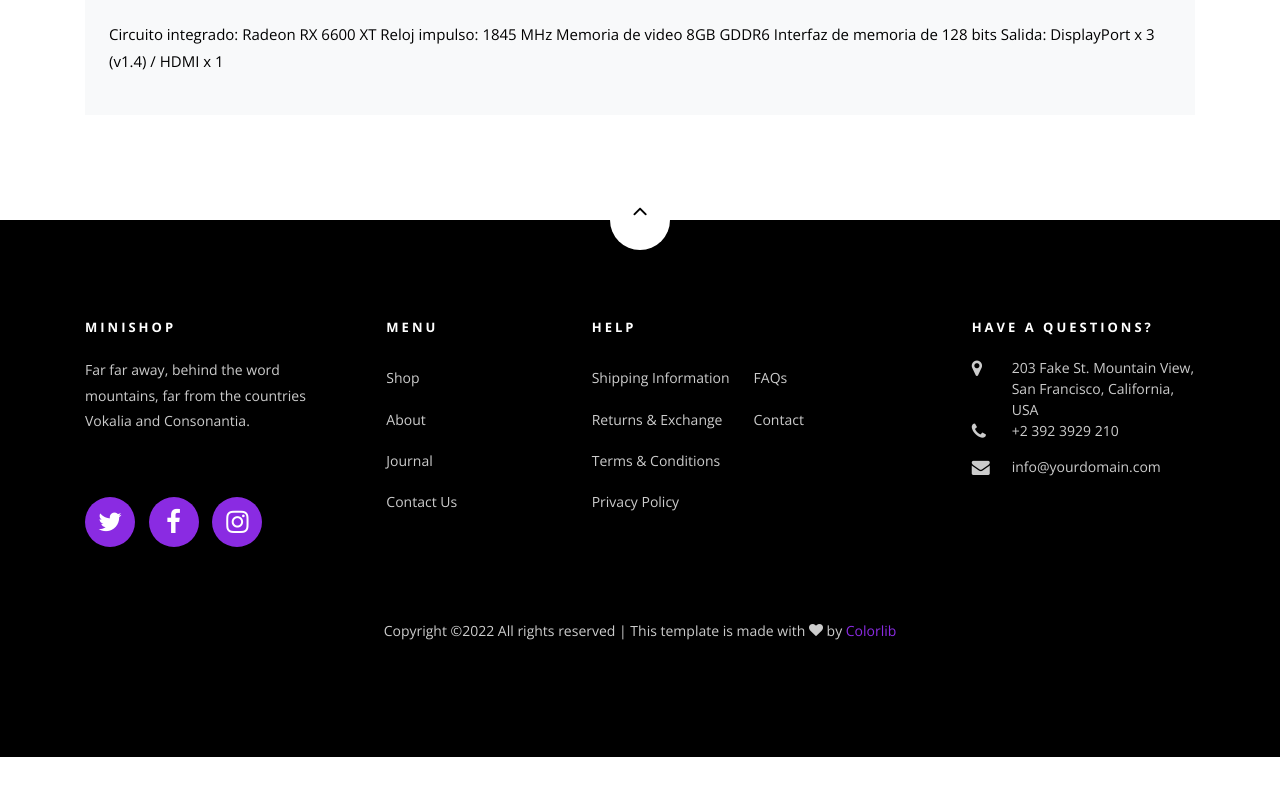
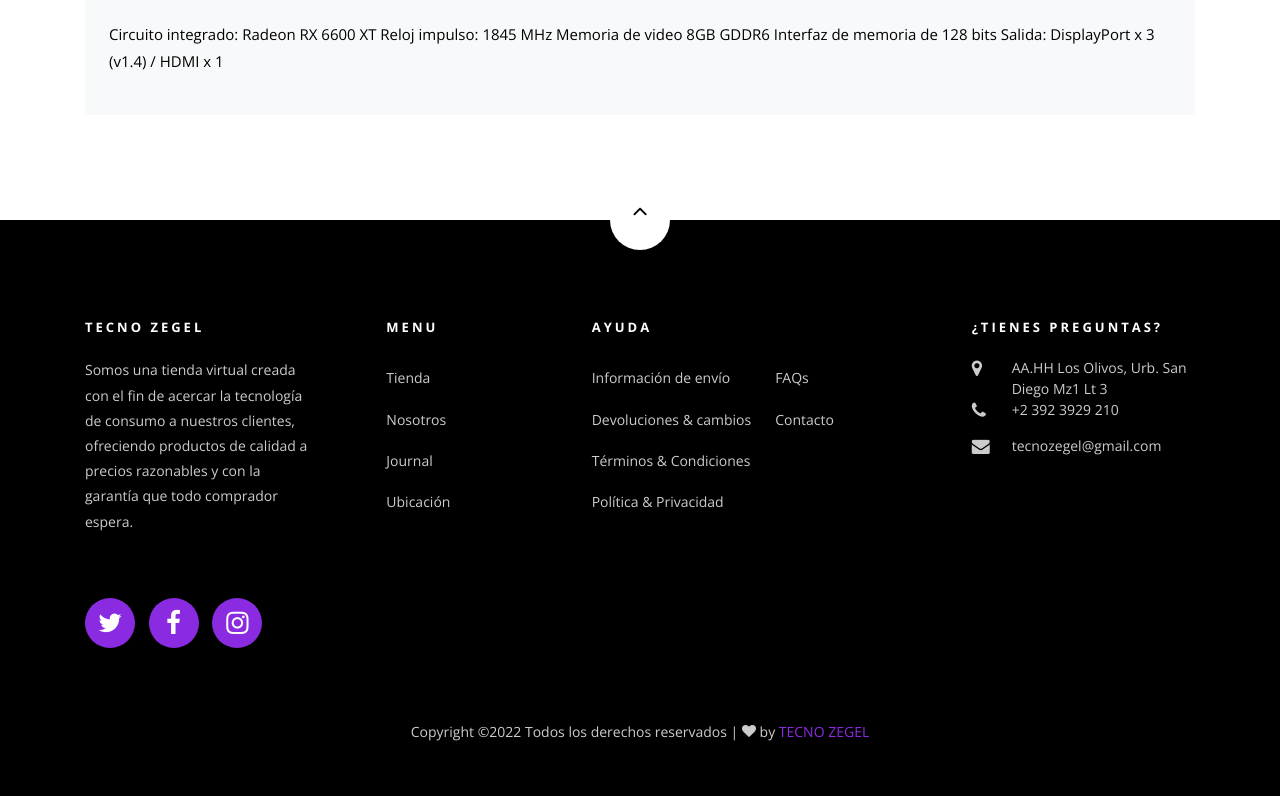
Before and after one commit to Yadira1206/tecnozegel, a website: page product-single.html in a window 1280 px wide. Shown: the part 1502-2298 px from the top of the page. Before the commit the page ends 2259 px from the top, so only its background shows below. Drawn offline with nearby package versions, Linux system fonts and the light colour scheme; some packages are replaced by stand-ins of ours; no server answers; files whose address does not match are found by name.

Commit message:
finalizado

```diff
--- a/checkout.html
+++ b/checkout.html
@@ -302,8 +302,8 @@
 		  <div class="row mb-5">
 			<div class="col-md">
 			  <div class="ftco-footer-widget mb-4">
-              <h2 class="ftco-heading-2">Minishop</h2>
-              <p>Far far away, behind the word mountains, far from the countries Vokalia and Consonantia.</p>
+				<h2 class="ftco-heading-2">Tecno Zegel</h2>
+				<p>Somos una tienda virtual creada con el fin de acercar la tecnología de consumo a nuestros clientes, ofreciendo productos de calidad a precios razonables y con la garantía que todo comprador espera. </p>
 				<ul class="ftco-footer-social list-unstyled float-md-left float-lft mt-5">
 				  <li class="ftco-animate"><a href="#"><span class="icon-twitter"></span></a></li>
 				  <li class="ftco-animate"><a href="#"><span class="icon-facebook"></span></a></li>
@@ -315,38 +315,38 @@
 			  <div class="ftco-footer-widget mb-4 ml-md-5">
 				<h2 class="ftco-heading-2">Menu</h2>
 				<ul class="list-unstyled">
-                <li><a href="#" class="py-2 d-block">Shop</a></li>
-                <li><a href="#" class="py-2 d-block">About</a></li>
+				  <li><a href="#" class="py-2 d-block">Tienda</a></li>
+				  <li><a href="#" class="py-2 d-block">Nosotros</a></li>
 				  <li><a href="#" class="py-2 d-block">Journal</a></li>
-                <li><a href="#" class="py-2 d-block">Contact Us</a></li>
+				  <li><a href="#" class="py-2 d-block">Ubicación</a></li>
 				</ul>
 			  </div>
 			</div>
 			<div class="col-md-4">
 				<div class="ftco-footer-widget mb-4">
-              <h2 class="ftco-heading-2">Help</h2>
+				<h2 class="ftco-heading-2">Ayuda</h2>
 				<div class="d-flex">
 				  <ul class="list-unstyled mr-l-5 pr-l-3 mr-4">
-	                <li><a href="#" class="py-2 d-block">Shipping Information</a></li>
-	                <li><a href="#" class="py-2 d-block">Returns &amp; Exchange</a></li>
-	                <li><a href="#" class="py-2 d-block">Terms &amp; Conditions</a></li>
-	                <li><a href="#" class="py-2 d-block">Privacy Policy</a></li>
+					<li><a href="#" class="py-2 d-block">Información de envío</a></li>
+					<li><a href="#" class="py-2 d-block">Devoluciones &amp; cambios</a></li>
+					<li><a href="#" class="py-2 d-block">Términos &amp; Condiciones</a></li>
+					<li><a href="#" class="py-2 d-block">Política &amp; Privacidad</a></li>
 				  </ul>
 				  <ul class="list-unstyled">
 					<li><a href="#" class="py-2 d-block">FAQs</a></li>
-	                <li><a href="#" class="py-2 d-block">Contact</a></li>
+					<li><a href="#" class="py-2 d-block">Contacto</a></li>
 				  </ul>
 				</div>
 			  </div>
 			</div>
 			<div class="col-md">
 			  <div class="ftco-footer-widget mb-4">
-            	<h2 class="ftco-heading-2">Have a Questions?</h2>
+				<h2 class="ftco-heading-2">¿TIENES PREGUNTAS?</h2>
 				<div class="block-23 mb-3">
 				  <ul>
-	                <li><span class="icon icon-map-marker"></span><span class="text">203 Fake St. Mountain View, San Francisco, California, USA</span></li>
+					<li><span class="icon icon-map-marker"></span><span class="text">AA.HH Los Olivos, Urb. San Diego Mz1 Lt 3</span></li>
 					<li><a href="#"><span class="icon icon-phone"></span><span class="text">+2 392 3929 210</span></a></li>
-	                <li><a href="#"><span class="icon icon-envelope"></span><span class="text">info@yourdomain.com</span></a></li>
+					<li><a href="#"><span class="icon icon-envelope"></span><span class="text">tecnozegel@gmail.com</span></a></li>
 				  </ul>
 				</div>
 			  </div>
@@ -356,7 +356,7 @@
 			<div class="col-md-12 text-center">
 
 			  <p><!-- Link back to Colorlib can't be removed. Template is licensed under CC BY 3.0. -->
-						  Copyright &copy;<script>document.write(new Date().getFullYear());</script> All rights reserved | This template is made with <i class="icon-heart color-danger" aria-hidden="true"></i> by <a href="https://colorlib.com" target="_blank">Colorlib</a>
+				Copyright &copy;<script>document.write(new Date().getFullYear());</script> Todos los derechos reservados | <i class="icon-heart color-danger" aria-hidden="true"></i> by <a href="https://colorlib.com" target="_blank">TECNO ZEGEL</a>
 				<!-- Link back to Colorlib can't be removed. Template is licensed under CC BY 3.0. -->
 			  </p>
 			</div>
@@ -429,6 +429,23 @@
 
 		});
 	</script>
-
+    <script>
+		window.addEventListener('mouseover', initLandbot, { once: true });
+		window.addEventListener('touchstart', initLandbot, { once: true });
+		var myLandbot;
+		function initLandbot() {
+		  if (!myLandbot) {
+			var s = document.createElement('script');s.type = 'text/javascript';s.async = true;
+			s.addEventListener('load', function() {
+			  var myLandbot = new Landbot.Livechat({
+				configUrl: 'https://storage.googleapis.com/landbot.site/v3/H-1321653-26YDW7SBQTAFDB4J/index.json',
+			  });
+			});
+			s.src = 'https://cdn.landbot.io/landbot-3/landbot-3.0.0.js';
+			var x = document.getElementsByTagName('script')[0];
+			x.parentNode.insertBefore(s, x);
+		  }
+		}
+		</script>
   </body>
 </html>
--- a/product-single.html
+++ b/product-single.html
@@ -97,7 +97,7 @@
     </nav>
     <!-- END nav -->
 
-    <div class="hero-wrap hero-bread" style="background-image: url('https://color-hex.org/colors/cb9bde.png');">
+	<div class="hero-wrap hero-bread hero-portada-before" style="background-image: url('https://s3.amazonaws.com/cdn.wp.m4ecmx/wp-content/uploads/2015/05/31143018/Qu%C3%A9-es-el-eCommerce-compressor.jpg');">
       <div class="container">
         <div class="row no-gutters slider-text align-items-center justify-content-center">
           <div class="col-md-9 ftco-animate text-center">
@@ -355,8 +355,8 @@
 		  <div class="row mb-5">
 			<div class="col-md">
 			  <div class="ftco-footer-widget mb-4">
-              <h2 class="ftco-heading-2">Minishop</h2>
-              <p>Far far away, behind the word mountains, far from the countries Vokalia and Consonantia.</p>
+				<h2 class="ftco-heading-2">Tecno Zegel</h2>
+				<p>Somos una tienda virtual creada con el fin de acercar la tecnología de consumo a nuestros clientes, ofreciendo productos de calidad a precios razonables y con la garantía que todo comprador espera. </p>
 				<ul class="ftco-footer-social list-unstyled float-md-left float-lft mt-5">
 				  <li class="ftco-animate"><a href="#"><span class="icon-twitter"></span></a></li>
 				  <li class="ftco-animate"><a href="#"><span class="icon-facebook"></span></a></li>
@@ -368,38 +368,38 @@
 			  <div class="ftco-footer-widget mb-4 ml-md-5">
 				<h2 class="ftco-heading-2">Menu</h2>
 				<ul class="list-unstyled">
-                <li><a href="#" class="py-2 d-block">Shop</a></li>
-                <li><a href="#" class="py-2 d-block">About</a></li>
+				  <li><a href="#" class="py-2 d-block">Tienda</a></li>
+				  <li><a href="#" class="py-2 d-block">Nosotros</a></li>
 				  <li><a href="#" class="py-2 d-block">Journal</a></li>
-                <li><a href="#" class="py-2 d-block">Contact Us</a></li>
+				  <li><a href="#" class="py-2 d-block">Ubicación</a></li>
 				</ul>
 			  </div>
 			</div>
 			<div class="col-md-4">
 				<div class="ftco-footer-widget mb-4">
-              <h2 class="ftco-heading-2">Help</h2>
+				<h2 class="ftco-heading-2">Ayuda</h2>
 				<div class="d-flex">
 				  <ul class="list-unstyled mr-l-5 pr-l-3 mr-4">
-	                <li><a href="#" class="py-2 d-block">Shipping Information</a></li>
-	                <li><a href="#" class="py-2 d-block">Returns &amp; Exchange</a></li>
-	                <li><a href="#" class="py-2 d-block">Terms &amp; Conditions</a></li>
-	                <li><a href="#" class="py-2 d-block">Privacy Policy</a></li>
+					<li><a href="#" class="py-2 d-block">Información de envío</a></li>
+					<li><a href="#" class="py-2 d-block">Devoluciones &amp; cambios</a></li>
+					<li><a href="#" class="py-2 d-block">Términos &amp; Condiciones</a></li>
+					<li><a href="#" class="py-2 d-block">Política &amp; Privacidad</a></li>
 				  </ul>
 				  <ul class="list-unstyled">
 					<li><a href="#" class="py-2 d-block">FAQs</a></li>
-	                <li><a href="#" class="py-2 d-block">Contact</a></li>
+					<li><a href="#" class="py-2 d-block">Contacto</a></li>
 				  </ul>
 				</div>
 			  </div>
 			</div>
 			<div class="col-md">
 			  <div class="ftco-footer-widget mb-4">
-            	<h2 class="ftco-heading-2">Have a Questions?</h2>
+				<h2 class="ftco-heading-2">¿TIENES PREGUNTAS?</h2>
 				<div class="block-23 mb-3">
 				  <ul>
-	                <li><span class="icon icon-map-marker"></span><span class="text">203 Fake St. Mountain View, San Francisco, California, USA</span></li>
+					<li><span class="icon icon-map-marker"></span><span class="text">AA.HH Los Olivos, Urb. San Diego Mz1 Lt 3</span></li>
 					<li><a href="#"><span class="icon icon-phone"></span><span class="text">+2 392 3929 210</span></a></li>
-	                <li><a href="#"><span class="icon icon-envelope"></span><span class="text">info@yourdomain.com</span></a></li>
+					<li><a href="#"><span class="icon icon-envelope"></span><span class="text">tecnozegel@gmail.com</span></a></li>
 				  </ul>
 				</div>
 			  </div>
@@ -409,7 +409,7 @@
 			<div class="col-md-12 text-center">
 
 			  <p><!-- Link back to Colorlib can't be removed. Template is licensed under CC BY 3.0. -->
-						  Copyright &copy;<script>document.write(new Date().getFullYear());</script> All rights reserved | This template is made with <i class="icon-heart color-danger" aria-hidden="true"></i> by <a href="https://colorlib.com" target="_blank">Colorlib</a>
+				Copyright &copy;<script>document.write(new Date().getFullYear());</script> Todos los derechos reservados | <i class="icon-heart color-danger" aria-hidden="true"></i> by <a href="https://colorlib.com" target="_blank">TECNO ZEGEL</a>
 				<!-- Link back to Colorlib can't be removed. Template is licensed under CC BY 3.0. -->
 			  </p>
 			</div>
@@ -479,6 +479,23 @@
 
 		});
 	</script>
-
+    <script>
+		window.addEventListener('mouseover', initLandbot, { once: true });
+		window.addEventListener('touchstart', initLandbot, { once: true });
+		var myLandbot;
+		function initLandbot() {
+		  if (!myLandbot) {
+			var s = document.createElement('script');s.type = 'text/javascript';s.async = true;
+			s.addEventListener('load', function() {
+			  var myLandbot = new Landbot.Livechat({
+				configUrl: 'https://storage.googleapis.com/landbot.site/v3/H-1321653-26YDW7SBQTAFDB4J/index.json',
+			  });
+			});
+			s.src = 'https://cdn.landbot.io/landbot-3/landbot-3.0.0.js';
+			var x = document.getElementsByTagName('script')[0];
+			x.parentNode.insertBefore(s, x);
+		  }
+		}
+		</script>
   </body>
 </html>
```
Also changed, not shown: about.html (+20 -4 lines), contact.html (+40 -24 lines), index.html (+18 -0 lines), shop.html (+18 -1 lines), cart.html (line endings or trailing spaces). Lines whose indentation alone changed are shown as unchanged.
